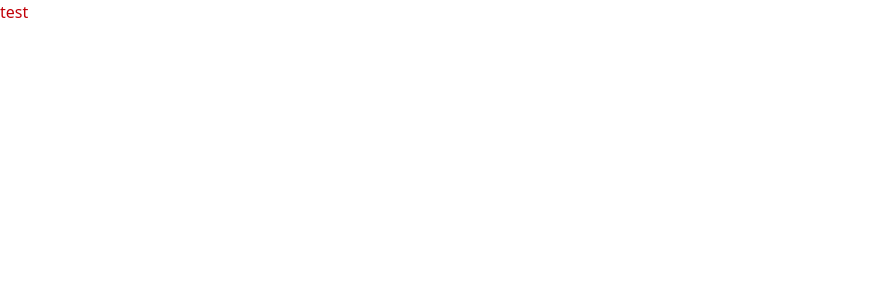
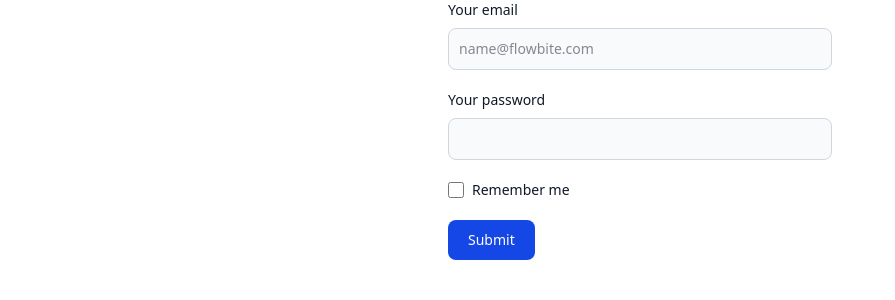
Before and after one commit to pileemile/remakeKayot, an Angular app: page / in a window 1280 px wide. Shown: the top 300 px of the page, without its empty margins (0-895 px from the left). Built offline with nearby package versions, Linux system fonts and the light colour scheme.

Commit message:
init login

```diff
--- a/package.json
+++ b/package.json
@@ -26,7 +26,9 @@
     "@angular/forms": "^20.1.0",
     "@angular/platform-browser": "^20.1.0",
     "@angular/router": "^20.1.0",
+    "@supabase/supabase-js": "^2.52.1",
     "@tailwindcss/postcss": "^4.1.11",
+    "flowbite": "^3.1.2",
     "postcss": "^8.5.6",
     "rxjs": "~7.8.0",
     "tailwindcss": "^4.1.11",
--- a/src/app/app.html
+++ b/src/app/app.html
@@ -1,3 +1,2 @@
-<div>
-  <p class="text-red-700">test</p>
-</div>
+
+<router-outlet></router-outlet>
--- a/src/app/app.routes.ts
+++ b/src/app/app.routes.ts
@@ -1,3 +1,9 @@
 import { Routes } from '@angular/router';
+import {Login} from './page/login/login';
 
-export const routes: Routes = [];
+export const routes: Routes = [
+  {
+    path: '',
+    component: Login,
+  },
+];
--- /dev/null
+++ b/src/app/component/component-login/component-login.html
@@ -0,0 +1,17 @@
+<form class="max-w-sm mx-auto">
+  <div class="mb-5">
+    <label for="email" class="block mb-2 text-sm font-medium text-gray-900">Your email</label>
+    <input type="email" id="email" class="bg-gray-50 border border-gray-300 text-gray-900 text-sm rounded-lg focus:ring-blue-500 focus:border-blue-500 block w-full p-2.5 " placeholder="name@flowbite.com" required />
+  </div>
+  <div class="mb-5">
+    <label for="password" class="block mb-2 text-sm font-medium text-gray-900">Your password</label>
+    <input type="password" id="password" class="bg-gray-50 border border-gray-300 text-gray-900 text-sm rounded-lg focus:ring-blue-500 focus:border-blue-500 block w-full p-2.5" required />
+  </div>
+  <div class="flex items-start mb-5">
+    <div class="flex items-center h-5">
+      <input id="remember" type="checkbox" value="" class="w-4 h-4 border border-gray-300 rounded-sm bg-gray-50 focus:ring-3 focus:ring-blue-300" required />
+    </div>
+    <label for="remember" class="ms-2 text-sm font-medium text-gray-900">Remember me</label>
+  </div>
+  <button type="submit" class="text-white bg-blue-700 hover:bg-blue-800 focus:ring-4 focus:outline-none focus:ring-blue-300 font-medium rounded-lg text-sm w-full sm:w-auto px-5 py-2.5 text-center">Submit</button>
+</form>
--- /dev/null
+++ b/src/app/page/login/login.html
@@ -0,0 +1 @@
+<app-component-login></app-component-login>
--- /dev/null
+++ b/src/app/page/login/login.ts
@@ -0,0 +1,14 @@
+import { Component } from '@angular/core';
+import {ComponentLogin} from '../../component/component-login/component-login';
+
+@Component({
+  selector: 'app-login',
+  imports: [
+    ComponentLogin
+  ],
+  templateUrl: './login.html',
+  styleUrl: './login.css'
+})
+export class Login {
+
+}
```
Also changed, not shown: src/app/component/component-login/component-login.ts (added, +11 -0 lines), .postcssrc.json (added), src/app/component/component-login/component-login.css (added), src/app/page/login/login.css (added), 1 other file (tests, documents, lock files or other folders).
